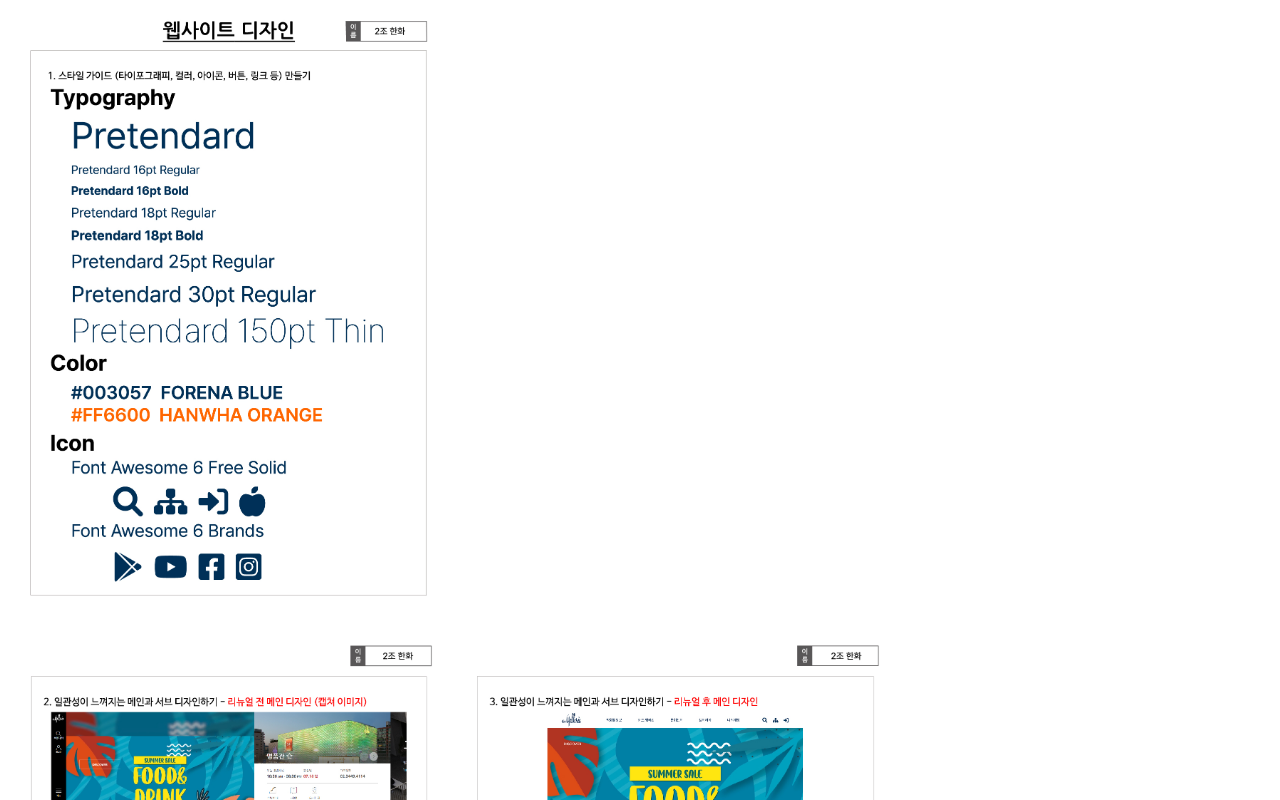
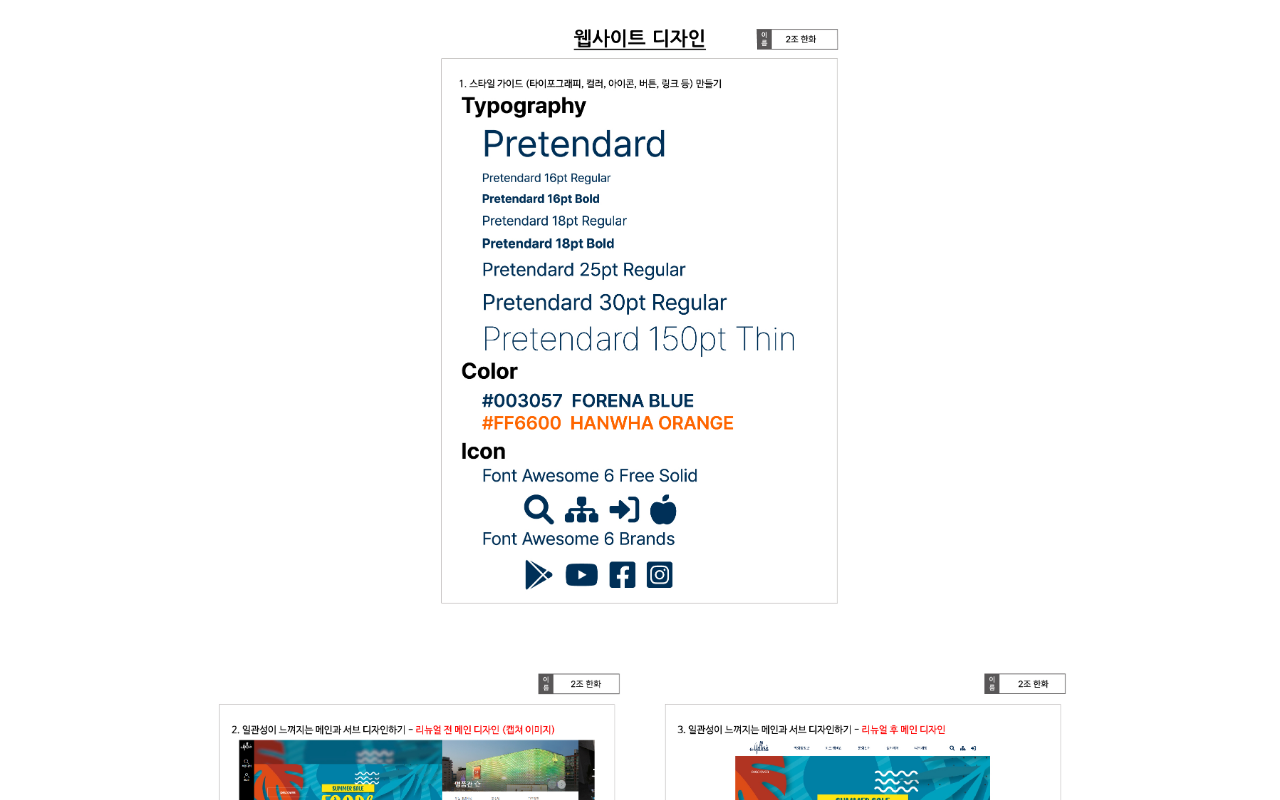
Before and after one commit to sowhyy/Galleria, a plain HTML site: page production.html in a window 1280 px wide. Shown: the top 800 px of the page. Drawn offline with Linux system fonts and the light colour scheme.

Commit message:
220726 ver.3.1
220726 ver.3.1

```diff
--- a/production.html
+++ b/production.html
@@ -1,21 +1,22 @@
 <!DOCTYPE html>
-<html lang="en">
+<html lang="ko">
 <head>
   <meta charset="UTF-8">
   <meta http-equiv="X-UA-Compatible" content="IE=edge">
   <meta name="viewport" content="width=device-width, initial-scale=1.0">
-  <title>Document</title>
+  <title>디자인 구성 요소 제작</title>
   <style>
+    body {
+    text-align: center;
+    }
     img {
       width: 35%;
     }
-    img:first-child {
-      display: block;
-    }
+
   </style>
 </head>
 <body>
-  <img src="img/production1.jpg">
+  <p> <img src="img/production1.jpg"> </p>
   <img src="img/production2.jpg">
   <img src="img/production3.jpg">
   <img src="img/production4.jpg">
```
Also changed, not shown: plan.html (+5 -2 lines).
